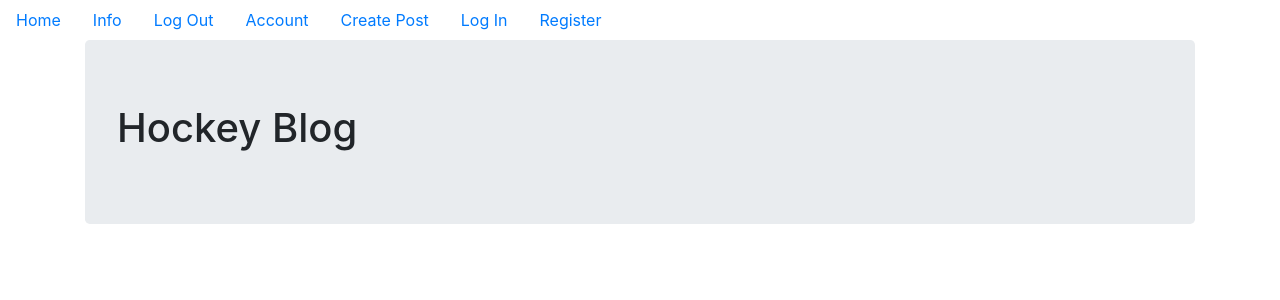
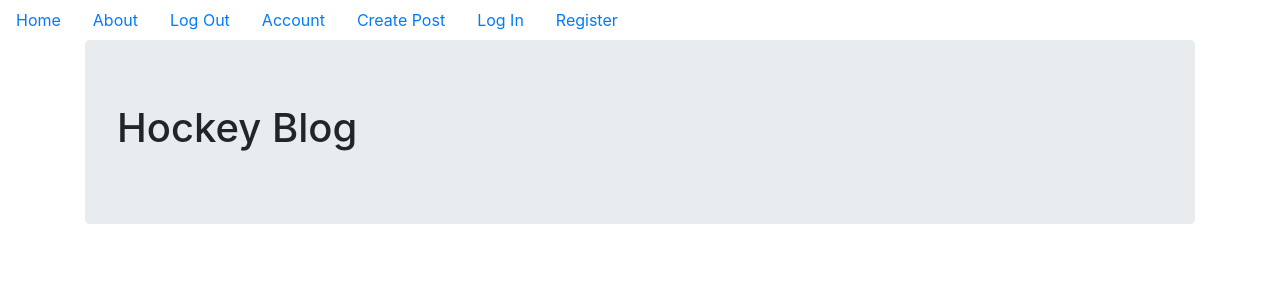
Before and after one commit to TraianOglinzanu/Flask_Social_Media, a Flask app: page / in a window 1280 px wide. Shown: the top 300 px of the page. Run offline with Flask 2, Linux system fonts and the light colour scheme; parts of the project's set-up code (start-up, migrations or seed data) failed here and were passed over.

Commit message:
some changes

```diff
--- a/hockeyblog/core/views.py
+++ b/hockeyblog/core/views.py
@@ -1,10 +1,9 @@
-from flask import render_template, request, Blueprint
+from flask import render_template,request,Blueprint
 
-core = Blueprint('core', __name__)
+core = Blueprint('core',__name__)
 
 @core.route('/')
 def index():
-
 	return render_template('index.html')
 
 @core.route('/info')
--- a/hockeyblog/templates/base.html
+++ b/hockeyblog/templates/base.html
@@ -22,7 +22,7 @@
 		</li>
 
 		<li class="nav-link">
-			<a href="{{url_for('core.info')}}">Info</a>
+			<a href="{{url_for('core.info')}}">About</a>
 		</li>
 
 		<li class="nav-link">
```
